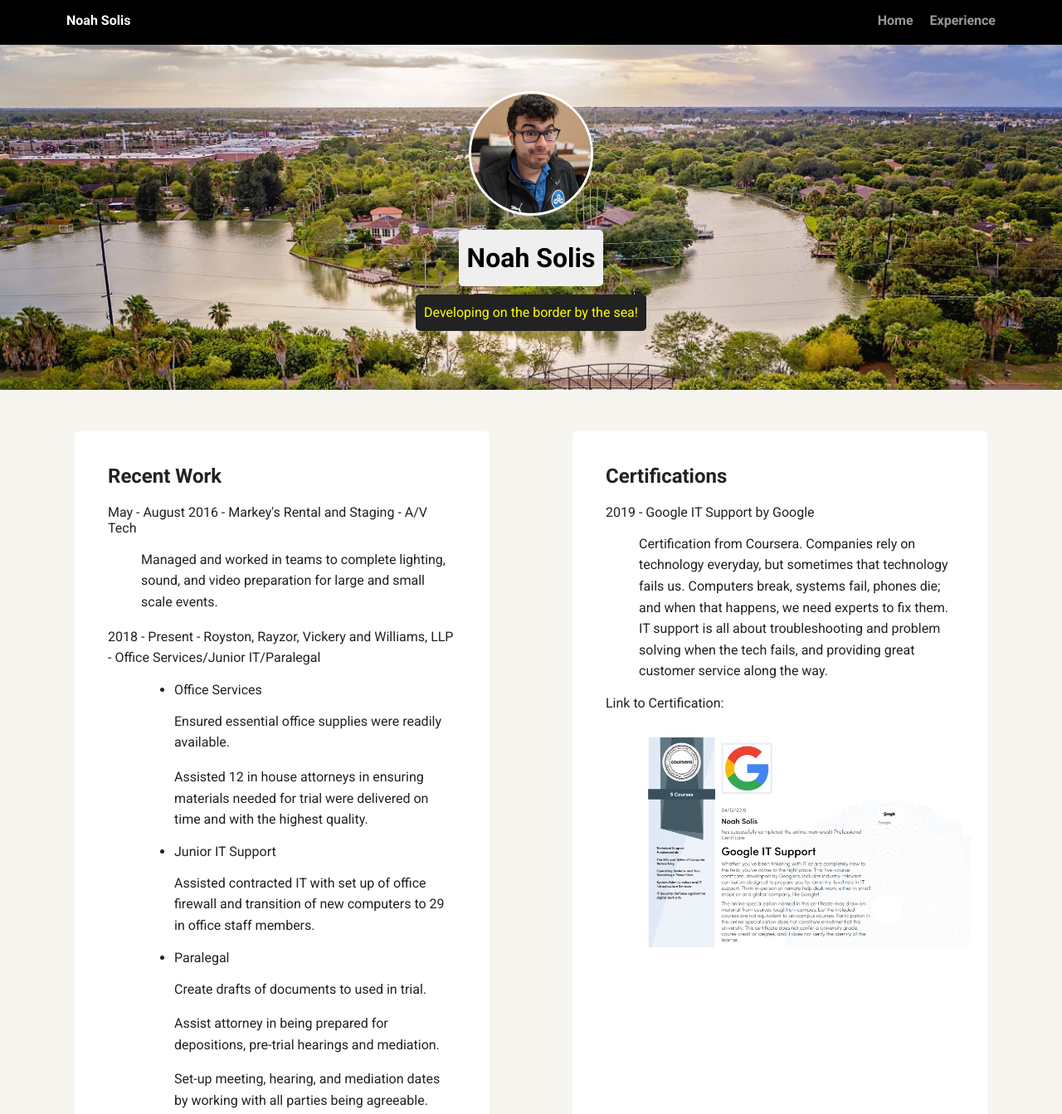
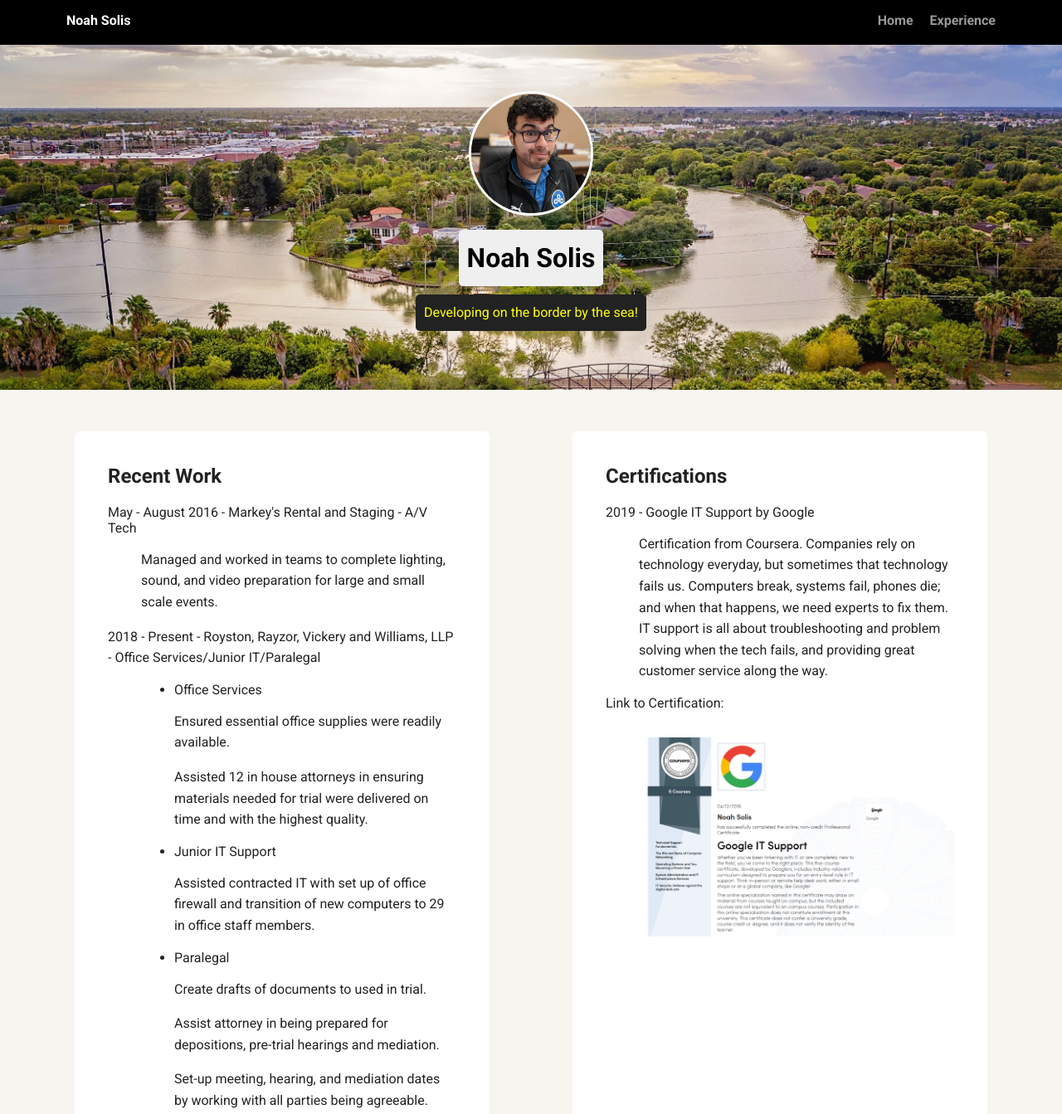
Before and after one commit to PayNoahttention/Unit1, a plain HTML site: page experience.html in a window 1280 px wide. Shown: the top 1343 px of the page at 83% size. Drawn offline with Linux system fonts and the light colour scheme; a web font is replaced by a local one.

Commit message:
Small Fixes
Removed duplicate readme file and updated css to have Google Cert image be more responsive.

```diff
--- a/styles.css
+++ b/styles.css
@@ -118,7 +118,7 @@ ul.skills {
 }
 
 .certs img{
-  width: 25rem;
+  width: 100%;
   padding-top: 2rem;
 }
 
```
Also changed, not shown: 1 other file.
